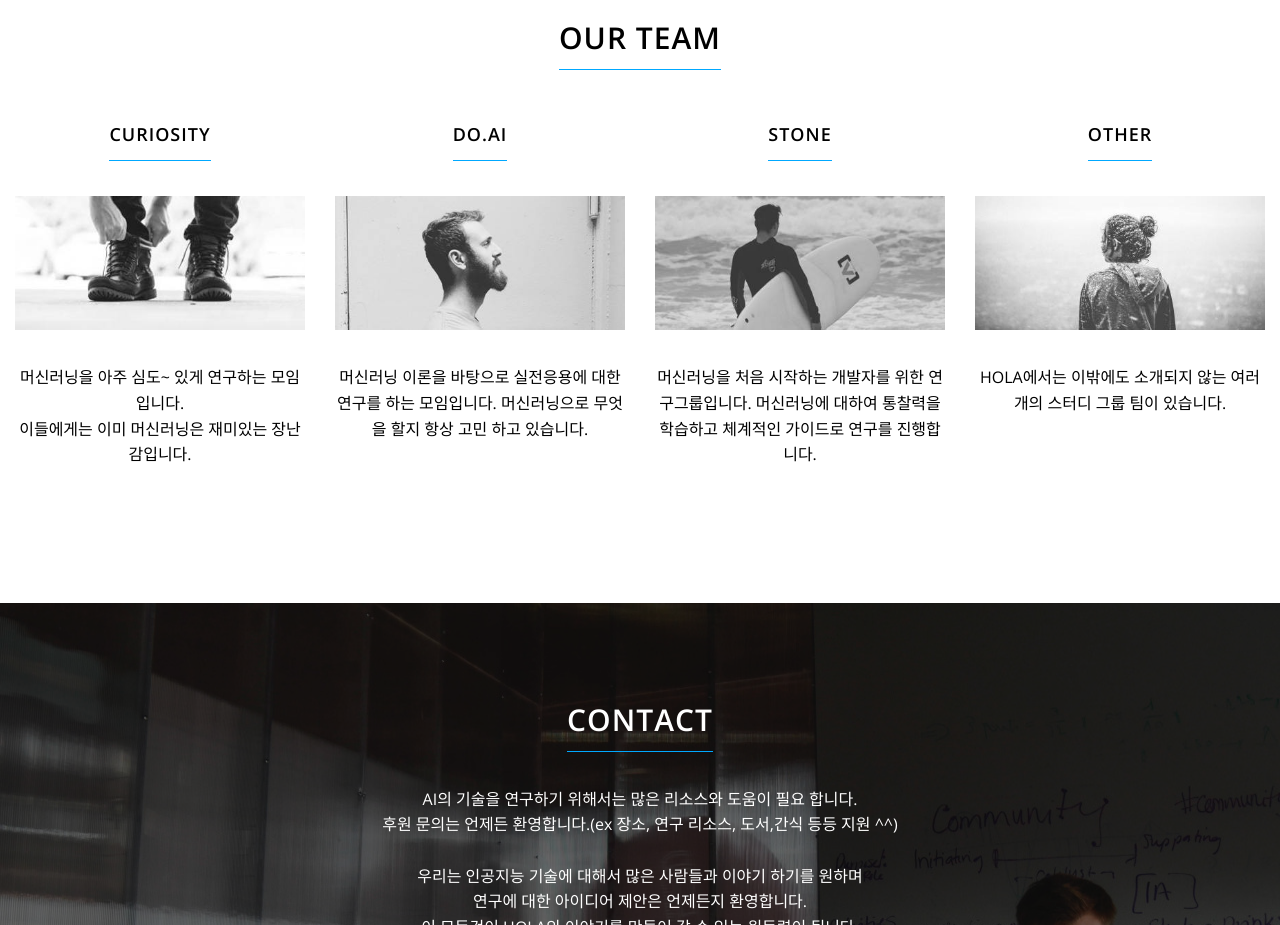
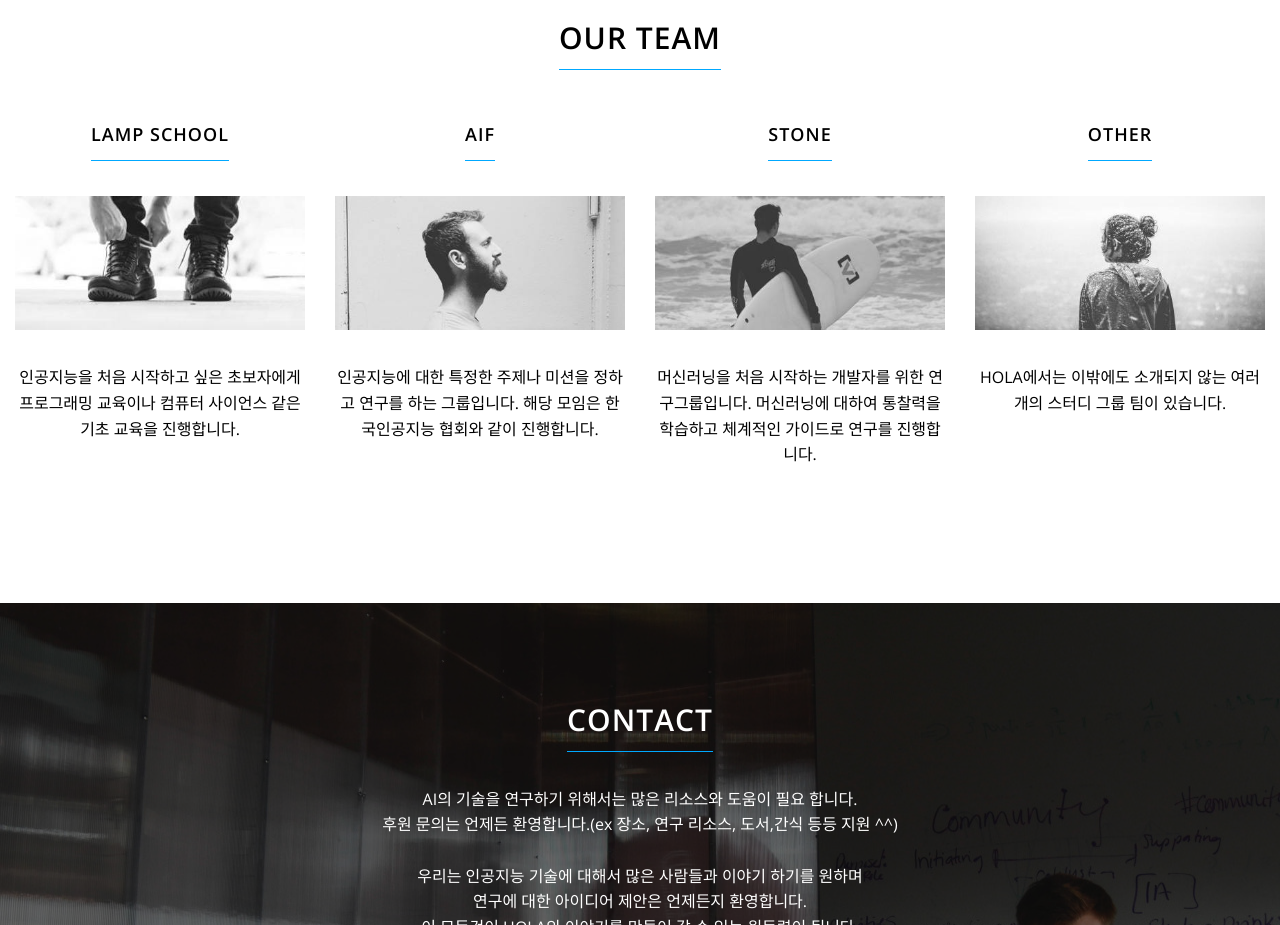
Before and after one commit to HOLAAI/holaai.github.io, a plain HTML site: page index.html in a window 1280 px wide. Shown: the part 1820-2745 px from the top of the page. Drawn offline with nearby package versions, Linux system fonts and the light colour scheme.

Commit message:
Update index.html

```diff
--- a/index.html
+++ b/index.html
@@ -137,9 +137,9 @@
         <h2 class="headerline">Our Team</h2><br>
 
         <div class="col-lg-3 col-md-6">
-            <h4 class="headerline">Curiosity</h4>
+            <h4 class="headerline">LAMP SCHOOL</h4>
             <p><img src="img/avatar1.jpg" class="img-responsive center-block" alt=""></p>
-            <p>머신러닝을 아주 심도~ 있게 연구하는 모임 입니다.<br />이들에게는 이미 머신러닝은 재미있는 장난감입니다.</p>
+            <p>인공지능을 처음 시작하고 싶은 초보자에게 프로그래밍 교육이나 컴퓨터 사이언스 같은 기초 교육을 진행합니다.</p>
             <!--
             <ul class="list-inline lead">
                 <li><a href="/"><span class="fa-stack"><i class="fa fa-circle fa-stack-2x"></i><i class="fa fa-twitter fa-stack-1x fa-inverse"></i></span></a></li>
@@ -150,9 +150,9 @@
             -->
         </div>
         <div class="col-lg-3 col-md-6">
-            <h4 class="headerline">Do.AI</h4>
+            <h4 class="headerline">AIF</h4>
             <p><img src="img/avatar2.jpg" class="img-responsive center-block" alt=""></p>
-            <p>머신러닝 이론을 바탕으로 실전응용에 대한 연구를 하는 모임입니다. 머신러닝으로 무엇을 할지 항상 고민 하고 있습니다.</p>
+            <p>인공지능에 대한 특정한 주제나 미션을 정하고 연구를 하는 그룹입니다. 해당 모임은 한국인공지능 협회와 같이 진행합니다.</p>
 
             <!--
             <ul class="list-inline lead">
```
